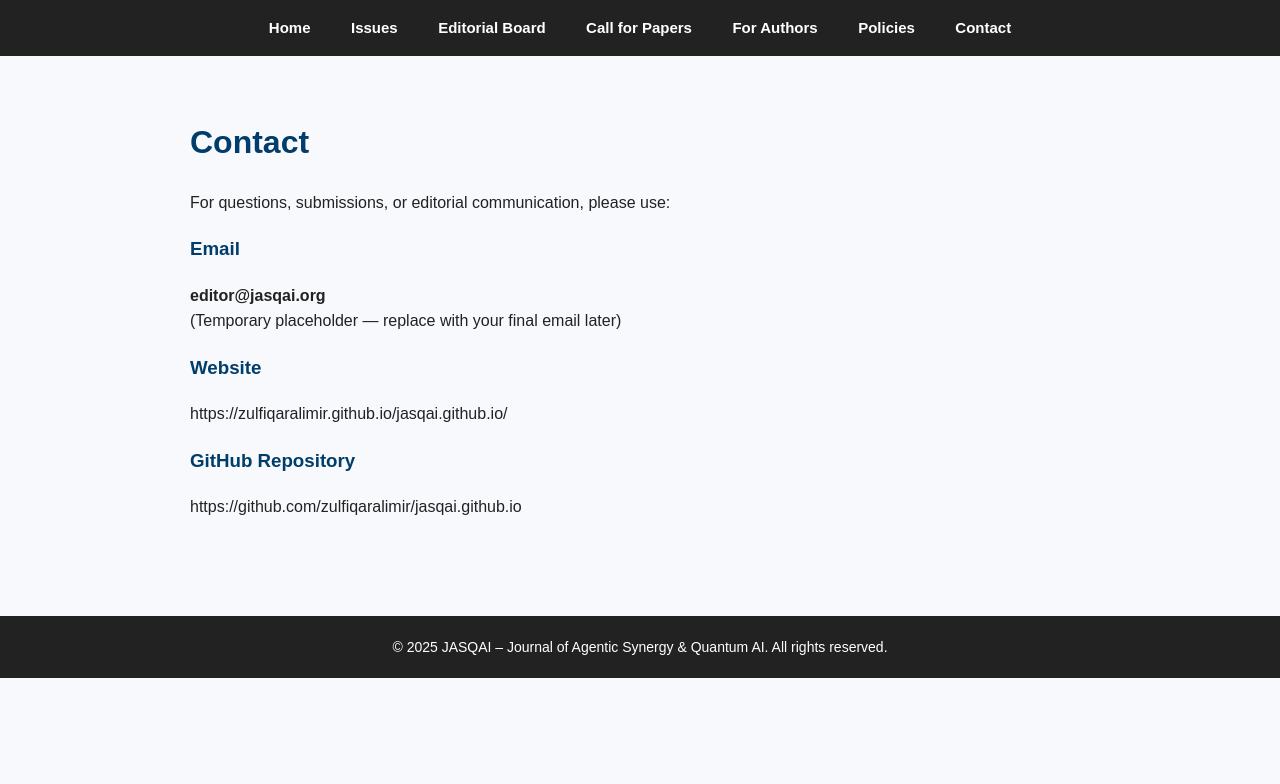
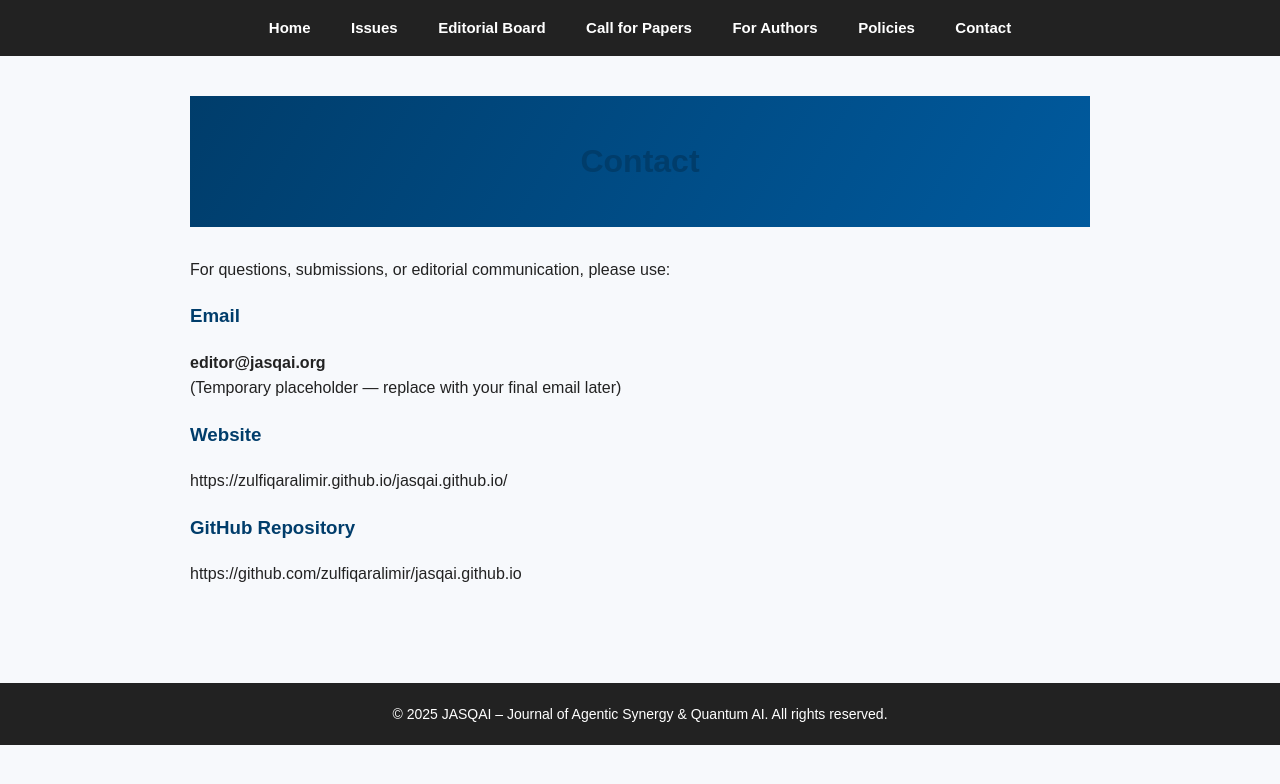
Before and after one commit to zulfiqaralimir/jasqai.github.io, a Jekyll site: the page built from contact/index.md, in a window 1280 px wide. Shown: the top 784 px of the page. Built offline with Jekyll 4.4.1, drawn with Linux system fonts in a browser that asks for light colours; our own code applies the rules of GitHub Pages for plain Markdown files.

Commit message:
Update index.md

```diff
--- a/contact/index.md
+++ b/contact/index.md
@@ -1,9 +1,12 @@
 ---
 layout: default
+title: "Contact"
 ---
 
+<div class="page-banner">
+  <h1>Contact</h1>
+</div>
 
-# Contact
 
 For questions, submissions, or editorial communication, please use:
 
```
